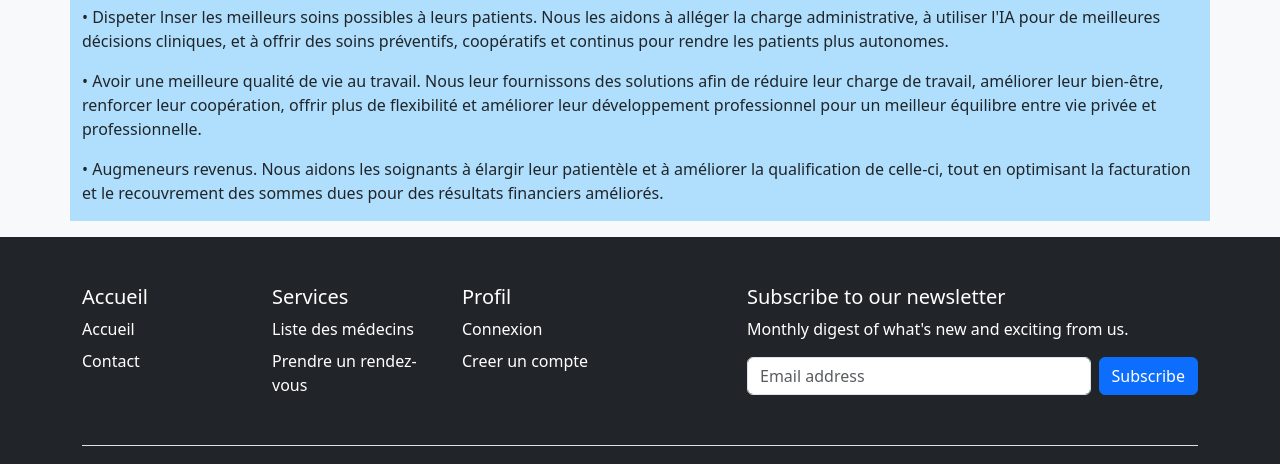
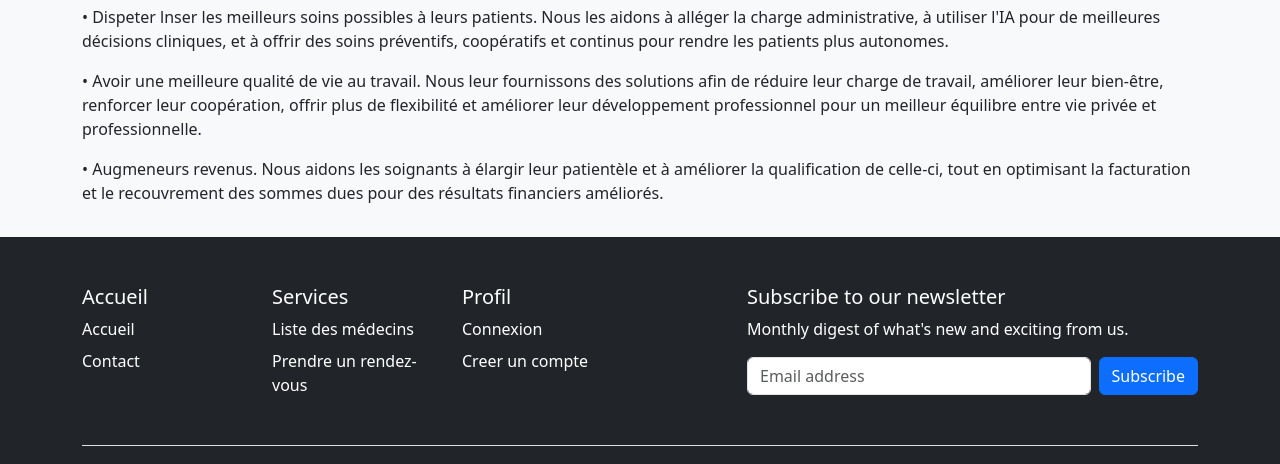
Before and after one commit to dracken24/doctolib-With-DataBase, a plain HTML site: page web/Laboratoire 1/mini-doctolib/index.html in a window 1280 px wide. Shown: the part 240-704 px from the top of the page. Drawn offline with nearby package versions, Linux system fonts and the light colour scheme.

```diff
--- a/web/Laboratoire 1/mini-doctolib/index.html
+++ b/web/Laboratoire 1/mini-doctolib/index.html
@@ -21,7 +21,7 @@
 
 	<main class="page-transition">
 		<div class="container mt-3 mb-3" >
-			<div class="row" style="background-color: rgb(175, 223, 253);">
+			<div class="row">
 				<h1 class="text-center">Pourquoi Mini Doctolib ?</h1>
 
 				<div class="">
```
